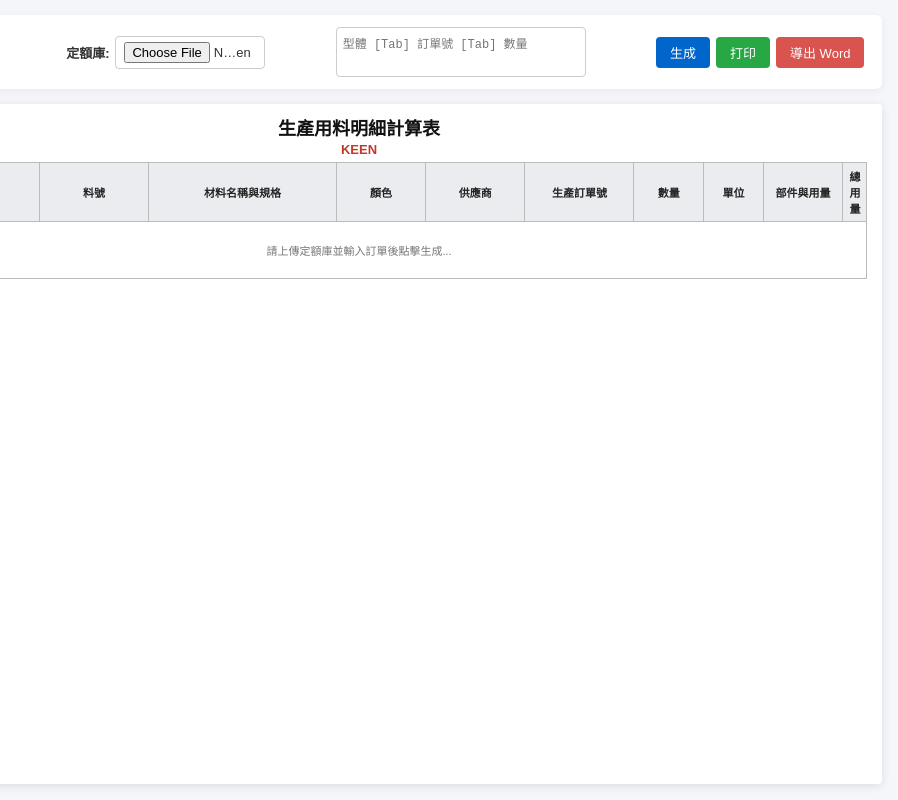
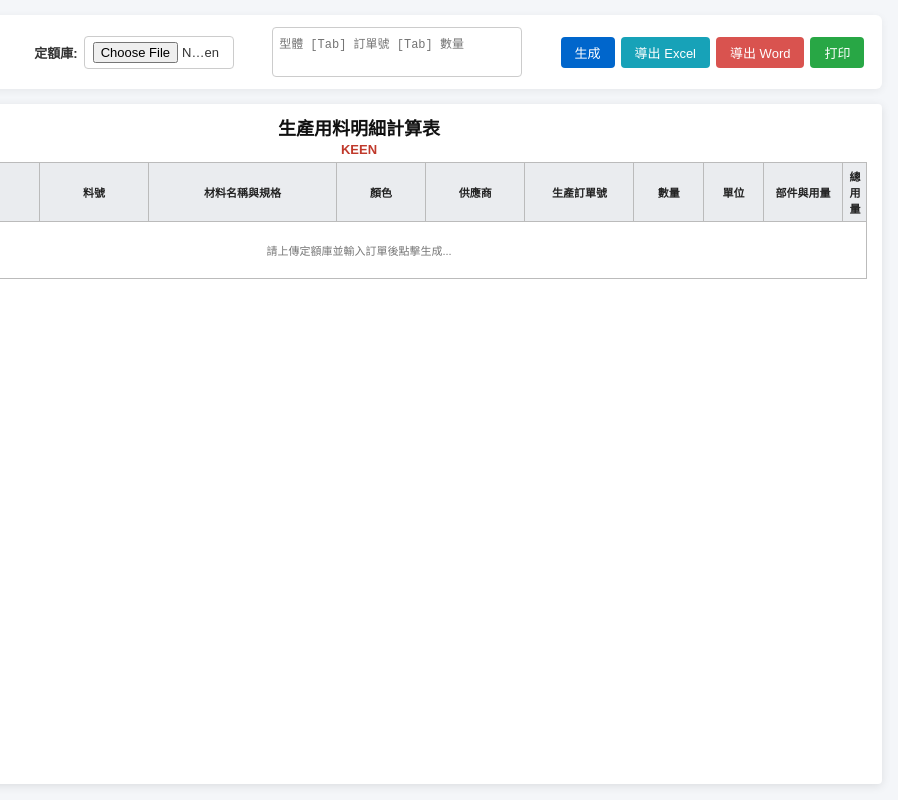
Before and after one commit to dungnguyenbtsl/BOM, a plain HTML site: page index.html in a window 1280 px wide. Shown: the full height of the page, 281-1179 px from the left. Drawn offline with Linux system fonts and the light colour scheme.

Commit message:
Update index.html

```diff
--- a/index.html
+++ b/index.html
@@ -19,6 +19,8 @@
         .btn:hover { background-color: #004d99; }
         .btn-success { background-color: #28a745; }
         .btn-success:hover { background-color: #218838; }
+        .btn-excel { background-color: #17a2b8; }
+        .btn-excel:hover { background-color: #138496; }
         .btn-word { background-color: #d9534f; }
         .btn-word:hover { background-color: #c9302c; }
 
@@ -73,8 +75,9 @@
 
     <div class="control-item">
         <button class="btn" onclick="processOrderList()">生成</button>
+        <button class="btn btn-excel" onclick="exportToExcel()">導出 Excel</button>
+        <button class="btn btn-word" onclick="exportToWord()">導出 Word</button>
         <button class="btn btn-success" onclick="window.print()">打印</button>
-        <button class="btn btn-word" onclick="exportToWord()">導出 Word</button>
     </div>
 </div>
 
@@ -90,7 +93,7 @@
         <div style="width: 100px;"></div>
     </div>
 
-    <table>
+    <table id="resultTable">
         <thead>
             <tr>
                 <th style="width: 4%;">項次</th>
@@ -314,6 +317,12 @@
         `;
     }
 
+    function exportToExcel() {
+        let table = document.getElementById("resultTable");
+        let wb = XLSX.utils.table_to_book(table, {sheet: "用料明細計算表"});
+        XLSX.writeFile(wb, "生產用料明細計算表.xlsx");
+    }
+
     function exportToWord() {
         let contentHTML = document.getElementById('printableArea').innerHTML;
         let wrappedHTML = `
```
